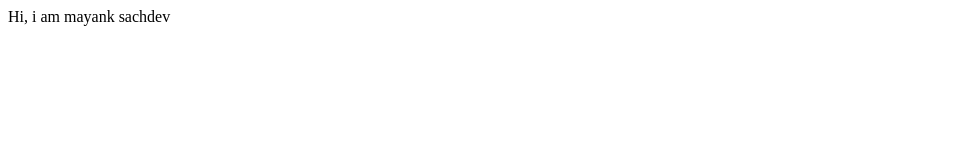
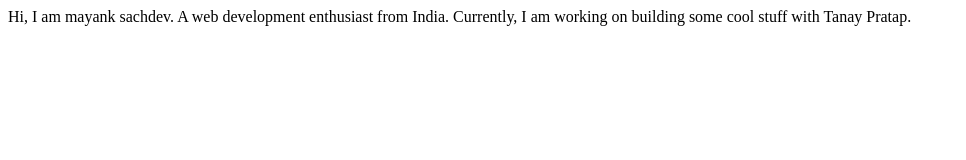
Before and after one commit to mayanksachdev/mayank-sachdev-levelZero-portfolio, a plain HTML site: page index.html in a window 1280 px wide. Shown: the whole page, without its empty margins (0-966 px from the left). Drawn offline with Linux system fonts and the light colour scheme.

Commit message:
added some details about myself

```diff
--- a/index.html
+++ b/index.html
@@ -7,6 +7,6 @@
     <title>Mark15 projects</title>
 </head>
 <body>
-Hi, i am mayank sachdev
+    Hi, I am mayank sachdev. A web development enthusiast from India. Currently, I am working on building some cool stuff with Tanay Pratap.
 </body>
 </html>
```
